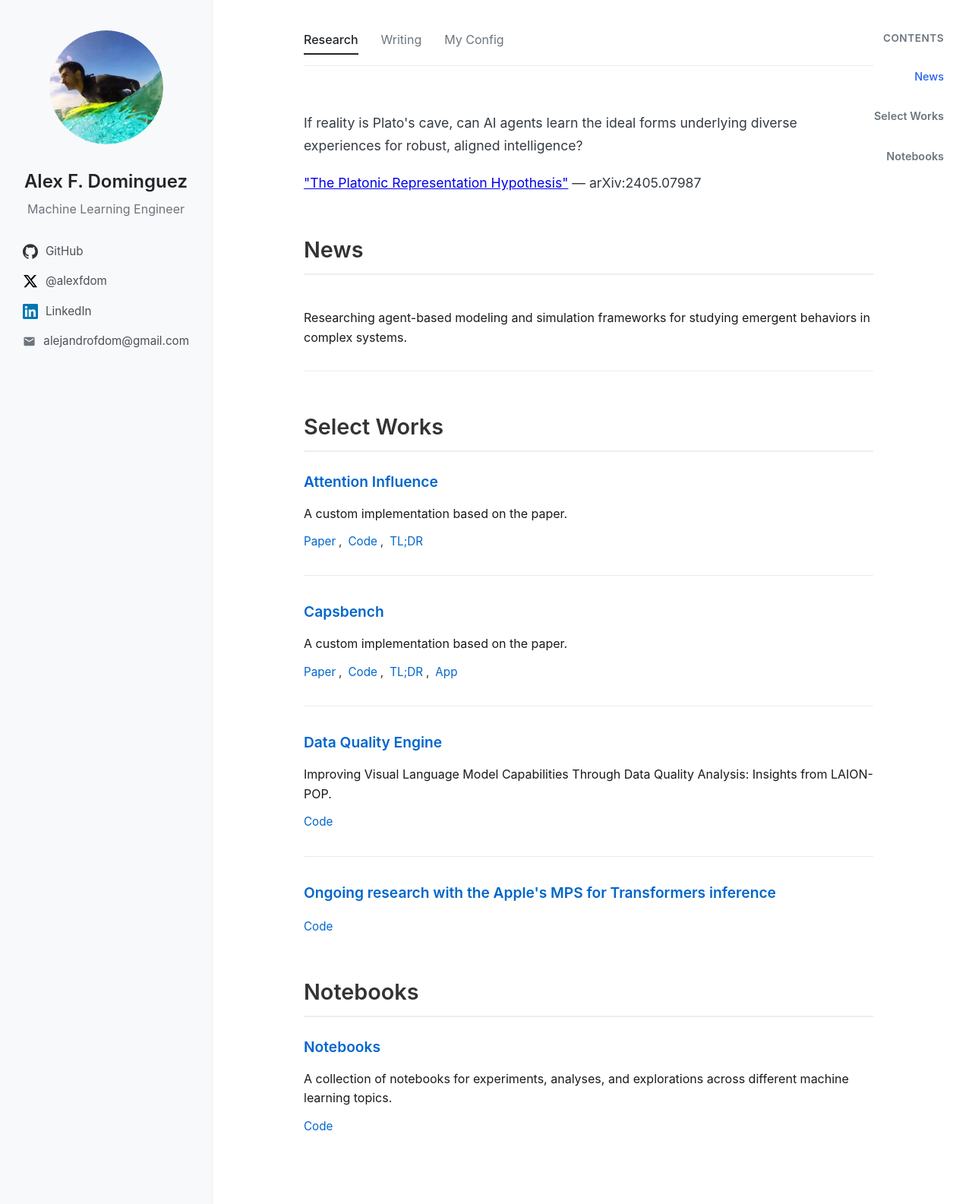
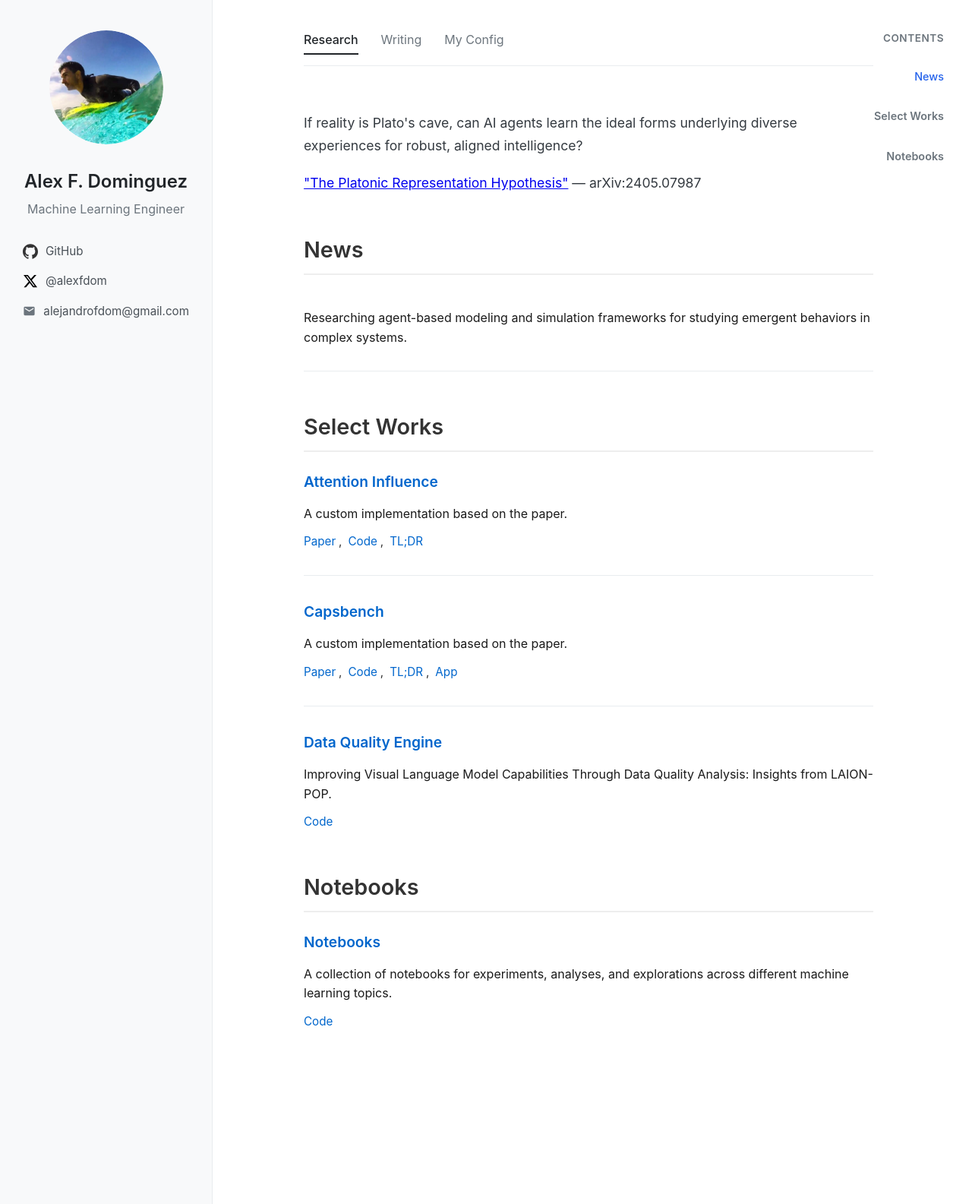
Before and after one commit to alexfdom/alexfdom, a Jekyll site: the page built from index.html, in a window 1280 px wide. Shown: the whole page at 76% size. Built offline with Jekyll 4.4.1, drawn with Linux system fonts in a browser that asks for light colours.

```diff
--- a/_config.yml
+++ b/_config.yml
@@ -11,7 +11,6 @@ portraits:
 social:
   github: "alexfdom"
   x: "alexfdom"
-  linkedin: "alexfdom"
 
 email: "alejandrofdom@gmail.com"
 
--- a/_data/projects.yml
+++ b/_data/projects.yml
@@ -29,15 +29,3 @@
   links:
     default: "https://github.com/alexfdom/data-quality-engine"
     code: "https://github.com/alexfdom/data-quality-engine"
-
-- title: "Ongoing research with the Apple's MPS for Transformers inference"
-  description:
-  authors:
-  venue:
-  year:
-  links:
-    default: "https://github.com/alexfdom/apple-mps"
-    paper:
-    code: "https://github.com/alexfdom/apple-mps"
-    tldr:
-    app:
```
